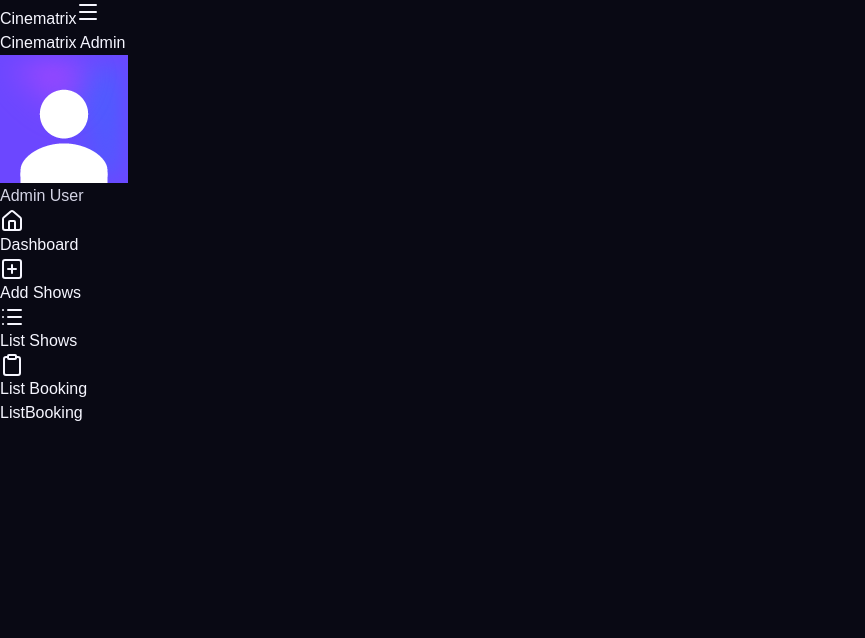
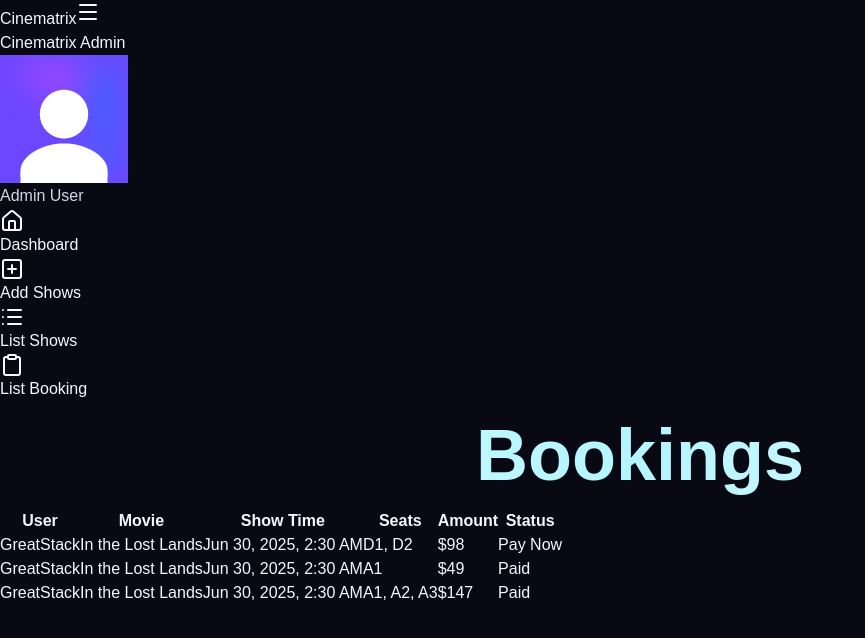
Before and after one commit to jobayerimtiaz/cine-matrix-client, a React (Vite) app: page /admin/list-booking in a window 1280 px wide. Shown: the top 638 px of the page, without its empty margins (0-865 px from the left). Built offline with nearby package versions, Linux system fonts and the light colour scheme.

Commit message:
feat: enhance admin pages with improved layouts, loading states, and data handling for bookings and shows

```diff
--- a/src/pages/admin/Dashboard.jsx
+++ b/src/pages/admin/Dashboard.jsx
@@ -15,6 +15,7 @@ const Dashboard = () => {
     activeShows: [],
     totalUser: 0,
   });
+
   const [loading, setLoading] = useState(true);
 
   const fetchDashboardData = async () => {
@@ -52,59 +53,77 @@ const Dashboard = () => {
   ];
 
   return (
-    <div className="p-4 md:p-6 space-y-6">
-      {/* Cards */}
+    <div className="p-2 md:p-6 space-y-6 text-white">
       <div className="grid grid-cols-1 sm:grid-cols-2 lg:grid-cols-4 gap-4">
         {dashboardCards.map((card) => {
           const Icon = card.icon;
+
           return (
             <div
               key={card.title}
-              className="flex items-center p-4 bg-white border border-gray-200 rounded-lg shadow-sm"
+              className="flex items-center p-4 rounded-xl bg-gray-900 border border-gray-700 shadow-md hover:border-primary transition"
             >
-              <div className="p-2 bg-gray-100 rounded-full mr-3">
-                <Icon className="w-6 h-6 text-gray-700" />
+              <div className="p-3 bg-gray-800 rounded-full mr-4 flex items-center justify-center">
+                <Icon className="w-6 h-6 text-primary" />
               </div>
+
               <div>
-                <p className="text-sm text-gray-500">{card.title}</p>
-                <p className="text-lg font-semibold text-gray-900">
-                  {card.value}
-                </p>
+                <p className="text-sm text-gray-400">{card.title}</p>
+                <p className="text-xl font-semibold text-white">{card.value}</p>
               </div>
             </div>
           );
         })}
       </div>
 
-      {/* Active Shows Table */}
+      {/* ===================== Active Shows Table ===================== */}
+      <div className="bg-gray-900 border border-gray-700 rounded-xl shadow-md overflow-hidden">
+        <div className="p-4 border-b border-gray-700">
+          <h2 className="text-lg font-semibold text-white">Active Shows</h2>
+        </div>
+
         <div className="overflow-x-auto">
-        <table className="min-w-full border border-gray-200 rounded-lg overflow-hidden">
-          <thead className="bg-gray-50">
+          <table className="w-full border-collapse">
+            <thead className="bg-gray-800">
               <tr>
-              <th className="px-4 py-2 text-left text-gray-600">Movie</th>
-              <th className="px-4 py-2 text-left text-gray-600">Show Time</th>
-              <th className="px-4 py-2 text-left text-gray-600">Price</th>
-              <th className="px-4 py-2 text-left text-gray-600">
+                <th className="px-4 py-3 text-left text-gray-300 text-sm">
+                  Movie
+                </th>
+                <th className="px-4 py-3 text-left text-gray-300 text-sm">
+                  Show Time
+                </th>
+                <th className="px-4 py-3 text-left text-gray-300 text-sm">
+                  Price
+                </th>
+                <th className="px-4 py-3 text-left text-gray-300 text-sm">
                   Occupied Seats
                 </th>
               </tr>
             </thead>
+
             <tbody>
               {dashboardData.activeShows.map((show) => (
-              <tr key={show._id} className="border-b hover:bg-gray-50">
-                <td className="px-4 py-2">{show.movie.name}</td>
-                <td className="px-4 py-2">
+                <tr
+                  key={show._id}
+                  className="border-b border-gray-800 hover:bg-gray-800/60 transition"
+                >
+                  <td className="px-4 py-3">{show.movie.title}</td>
+                  <td className="px-4 py-3">
                     {new Date(show.showDateTime).toLocaleString()}
                   </td>
-                <td className="px-4 py-2">${show.showPrice}</td>
-                <td className="px-4 py-2">
+                  <td className="px-4 py-3">${show.showPrice}</td>
+                  <td className="px-4 py-3">
                     {Object.keys(show.occupiedSeats).join(", ") || "None"}
                   </td>
                 </tr>
               ))}
+
               {dashboardData.activeShows.length === 0 && (
                 <tr>
-                <td colSpan={4} className="px-4 py-2 text-center text-gray-500">
+                  <td
+                    colSpan={4}
+                    className="text-center py-6 text-gray-500 text-sm"
+                  >
                     No active shows available
                   </td>
                 </tr>
@@ -113,6 +132,7 @@ const Dashboard = () => {
           </table>
         </div>
       </div>
+    </div>
   );
 };
 
--- a/src/pages/admin/Layout.jsx
+++ b/src/pages/admin/Layout.jsx
@@ -3,17 +3,16 @@ import AdminSidebar from "../../components/admin/AdminSidebar";
 
 const Layout = () => {
   return (
-    <div className="min-h-screen flex flex-col">
-      {/* Top navbar */}
-      {/* <AdminNavbar /> */}
-
-      <div className="flex flex-1">
-        {/* Sidebar */}
+    <div className="min-h-screen w-11/12 flex flex-col">
+      {/* main flex container */}
+      <div className="flex flex-1 pt-16 md:pt-0">
         <AdminSidebar />
 
-        {/* Main content */}
-        <main className="flex-1 p-4 md:p-6 md:ml-64">
-          <Outlet />
+        {/* main content */}
+        <main className="flex-1 p-4 md:p-6">
+          <div className="md:max-w-6xl mx-auto">
+            <Outlet />
+          </div>
         </main>
       </div>
     </div>
--- a/src/pages/admin/ListBooking.jsx
+++ b/src/pages/admin/ListBooking.jsx
@@ -1,4 +1,91 @@
+import { useEffect, useState } from "react";
+import { dummyBookingData } from "../../assets/assets";
+import CinematicLoader from "../../components/CinematicLoader";
+
 const ListBooking = () => {
-  return <div>ListBooking</div>;
+  const currency = import.meta.env.VITE_CURRENCY;
+  const [bookings, setBookings] = useState([]);
+  const [loading, setLoading] = useState(true);
+
+  const getAllBookings = async () => {
+    setBookings(dummyBookingData);
+    setLoading(false);
+  };
+
+  useEffect(() => {
+    getAllBookings();
+  }, []);
+
+  if (loading) return <CinematicLoader />;
+
+  return (
+    <div className="p-6 w-full flex justify-center">
+      <div className="w-full max-w-5xl bg-black/40 backdrop-blur-xl rounded-2xl p-6 border border-white/10 shadow-xl">
+        <h1 className="text-2xl font-semibold text-white tracking-wide mb-6">
+          Bookings
+        </h1>
+
+        <table className="w-full text-left border-collapse">
+          <thead>
+            <tr className="text-gray-300 text-sm uppercase tracking-wider">
+              <th className="pb-3 border-b border-white/10">User</th>
+              <th className="pb-3 border-b border-white/10">Movie</th>
+              <th className="pb-3 border-b border-white/10">Show Time</th>
+              <th className="pb-3 border-b border-white/10">Seats</th>
+              <th className="pb-3 border-b border-white/10">Amount</th>
+              <th className="pb-3 border-b border-white/10">Status</th>
+            </tr>
+          </thead>
+
+          <tbody>
+            {bookings.map((booking, index) => {
+              const show = booking.show;
+              return (
+                <tr
+                  key={index}
+                  className="text-gray-200 hover:bg-white/5 transition-all"
+                >
+                  {/* User Name */}
+                  <td className="py-4 font-medium">{booking.user.name}</td>
+
+                  {/* Movie Name */}
+                  <td className="py-4 font-medium">{show.movie.title}</td>
+
+                  {/* Show Time */}
+                  <td className="py-4">
+                    {new Date(show.showDateTime).toLocaleString("en-US", {
+                      dateStyle: "medium",
+                      timeStyle: "short",
+                    })}
+                  </td>
+
+                  {/* Seats */}
+                  <td className="py-4">{booking.bookedSeats.join(", ")}</td>
+
+                  {/* Amount */}
+                  <td className="py-4 text-green-400 font-semibold">
+                    {currency}
+                    {booking.amount}
+                  </td>
+
+                  {/* Status / Button */}
+                  <td className="py-4">
+                    {!booking.isPaid ? (
+                      <button className="px-4 py-2 bg-red-500/20 border border-red-500/40 text-red-300 rounded-lg hover:bg-red-500/30 transition">
+                        Pay Now
+                      </button>
+                    ) : (
+                      <span className="text-green-400 font-medium">Paid</span>
+                    )}
+                  </td>
+                </tr>
+              );
+            })}
+          </tbody>
+        </table>
+      </div>
+    </div>
+  );
 };
+
 export default ListBooking;
--- a/src/pages/admin/ListShows.jsx
+++ b/src/pages/admin/ListShows.jsx
@@ -1,4 +1,95 @@
+import { useEffect, useState } from "react";
+import { dummyShowsData } from "../../assets/assets";
+import CinematicLoader from "../../components/CinematicLoader";
+
 const ListShows = () => {
-  return <div>ListShows</div>;
+  const currency = import.meta.env.VITE_CURRENCY;
+  const [shows, setShows] = useState([]);
+  const [loading, setLoading] = useState(true);
+
+  const getAllShows = async () => {
+    try {
+      setShows([
+        {
+          movie: dummyShowsData[0],
+          showDateTime: "2024-07-01T18:30:00Z",
+          showPrice: 12,
+          occupiedSeats: {
+            A1: "user_1",
+            B1: "user_2",
+            C1: "user_3",
+          },
+        },
+      ]);
+      setLoading(false);
+    } catch (err) {
+      console.log(err);
+    }
+  };
+
+  useEffect(() => {
+    getAllShows();
+  }, []);
+
+  if (loading) return <CinematicLoader />;
+
+  return (
+    <div className="p-6 w-full flex justify-center">
+      <div className="w-full max-w-5xl bg-black/40 backdrop-blur-xl rounded-2xl p-6 border border-white/10 shadow-xl">
+        <h1 className="text-2xl font-semibold text-white tracking-wide mb-6">
+          Shows List
+        </h1>
+
+        <table className="w-full text-left border-collapse">
+          <thead>
+            <tr className="text-gray-300 text-sm uppercase tracking-wider">
+              <th className="pb-3 border-b border-white/10">Movie</th>
+              <th className="pb-3 border-b border-white/10">Show Time</th>
+              <th className="pb-3 border-b border-white/10">Total Bookings</th>
+              <th className="pb-3 border-b border-white/10">Earnings</th>
+            </tr>
+          </thead>
+
+          <tbody>
+            {shows.map((show, index) => {
+              const totalBookings = Object.keys(show.occupiedSeats).length;
+              const earnings = totalBookings * show.showPrice;
+
+              return (
+                <tr
+                  key={index}
+                  className="text-gray-200 hover:bg-white/5 transition-all group"
+                >
+                  <td className="py-4 font-medium flex items-center gap-3">
+                    <img
+                      src={show.movie.poster_path}
+                      alt=""
+                      className="w-12 h-16 object-cover rounded-md shadow-md"
+                    />
+                    <span>{show.movie.title}</span>
+                  </td>
+
+                  <td className="py-4">
+                    {new Date(show.showDateTime).toLocaleString("en-US", {
+                      dateStyle: "medium",
+                      timeStyle: "short",
+                    })}
+                  </td>
+
+                  <td className="py-4">{totalBookings}</td>
+
+                  <td className="py-4 text-green-400 font-semibold">
+                    {currency}
+                    {earnings}
+                  </td>
+                </tr>
+              );
+            })}
+          </tbody>
+        </table>
+      </div>
+    </div>
+  );
 };
+
 export default ListShows;
```
Also changed, not shown: src/components/admin/AdminSidebar.jsx (+22 -27 lines). Lines whose indentation alone changed are shown as unchanged.
